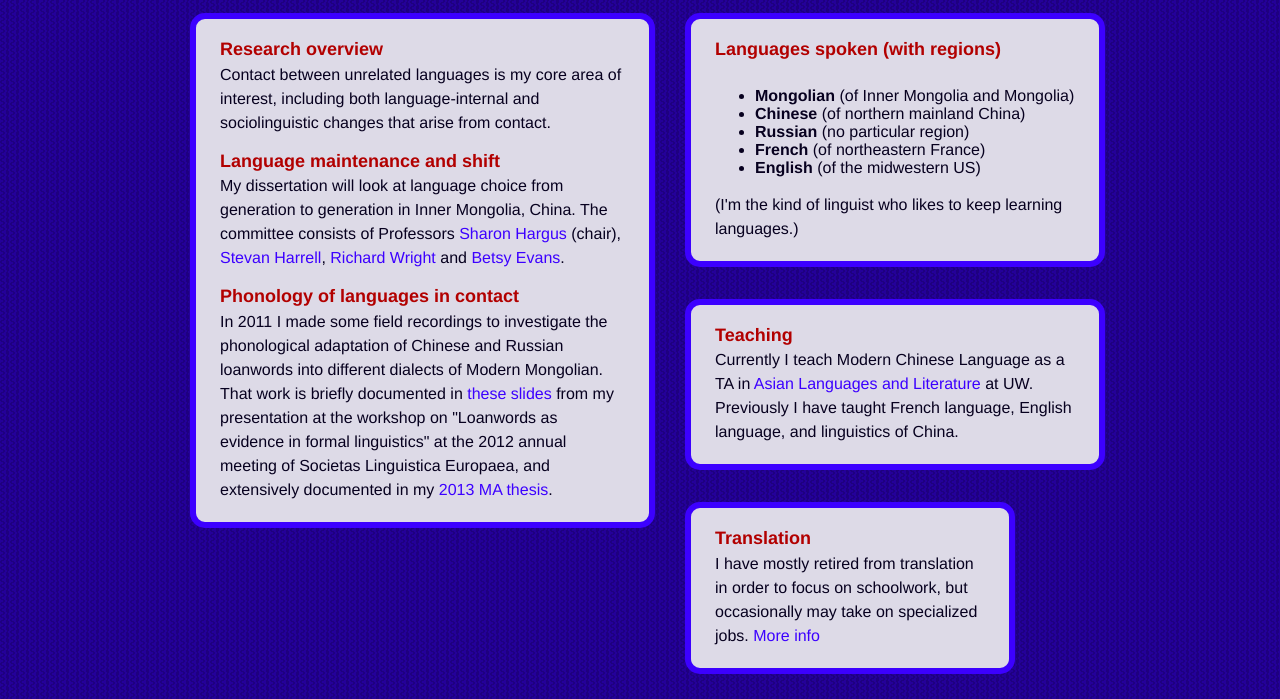
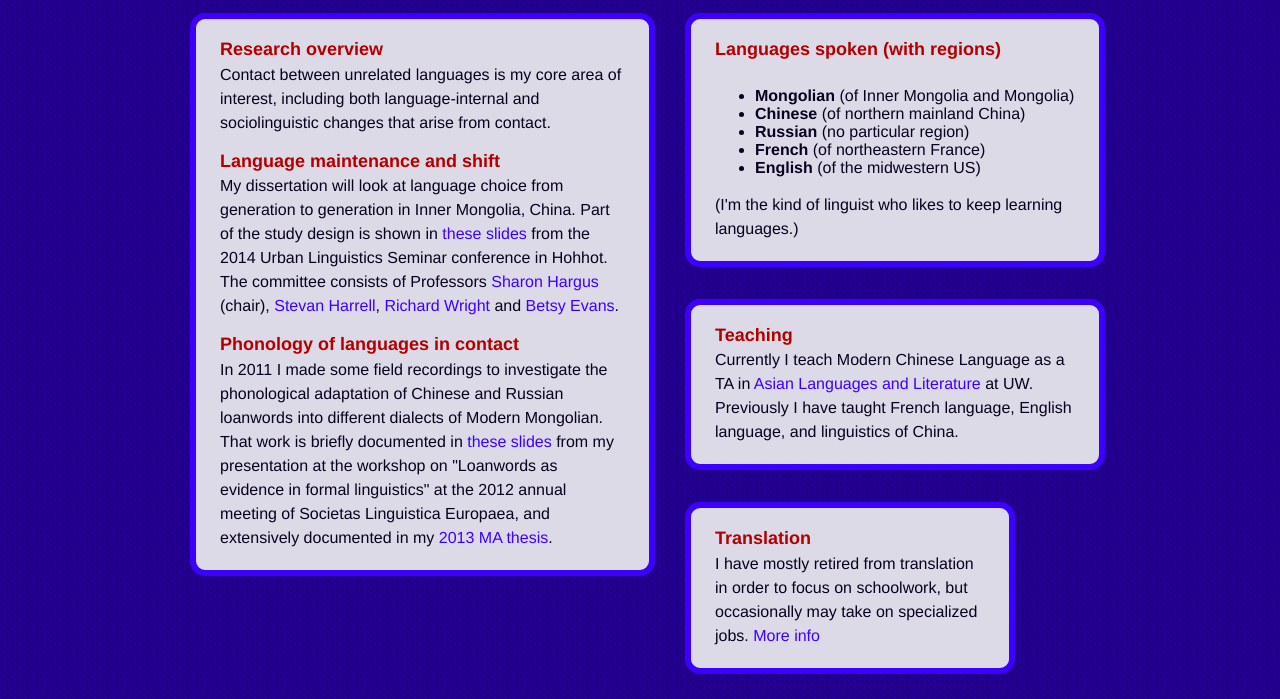
Before and after one commit to saralakumari/callingcard, a plain HTML site: page index.htm in a window 1280 px wide. Shown: the part 101-800 px from the top of the page. Drawn offline with Linux system fonts and the light colour scheme.

Commit message:
added link to ULS slides

```diff
--- a/index.htm
+++ b/index.htm
@@ -16,7 +16,7 @@
 		<p class='title'>Research overview</p>
 		<p class='txt'>Contact between unrelated languages is my core area of interest, including both language-internal and sociolinguistic changes that arise from contact.</p>
 		<p class='title'>Language maintenance and shift</p>
-		<p class='txt'>My dissertation will look at language choice from generation to generation in Inner Mongolia, China. The committee consists of Professors <a href='http://faculty.washington.edu/sharon'>Sharon Hargus</a> (chair), <a href='http://faculty.washington.edu/stevehar'>Stevan Harrell</a>, <a href='http://depts.washington.edu/phonlab/people/wright.htm'>Richard Wright</a> and <a href='http://faculty.washington.edu/evansbe'>Betsy Evans</a>.</p>
+		<p class='txt'>My dissertation will look at language choice from generation to generation in Inner Mongolia, China. Part of the study design is shown in <a href="uls_slides.pdf">these slides</a> from the 2014 Urban Linguistics Seminar conference in Hohhot. The committee consists of Professors <a href='http://faculty.washington.edu/sharon'>Sharon Hargus</a> (chair), <a href='http://faculty.washington.edu/stevehar'>Stevan Harrell</a>, <a href='http://depts.washington.edu/phonlab/people/wright.htm'>Richard Wright</a> and <a href='http://faculty.washington.edu/evansbe'>Betsy Evans</a>.</p>
 		<p class='title'>Phonology of languages in contact</p>
 		<p class='txt'>In 2011 I made some field recordings to investigate the phonological adaptation of Chinese and Russian loanwords into different dialects of Modern Mongolian. That work is briefly documented in <a href="SLE2012slides.pdf">these slides</a> from my presentation at the workshop on "Loanwords as evidence in formal linguistics" at the 2012 annual meeting of Societas Linguistica Europaea, and extensively documented in my <a href="thesis_puthuval.pdf">2013 MA thesis</a>.</p>
 	</div> <!--content-->
```
